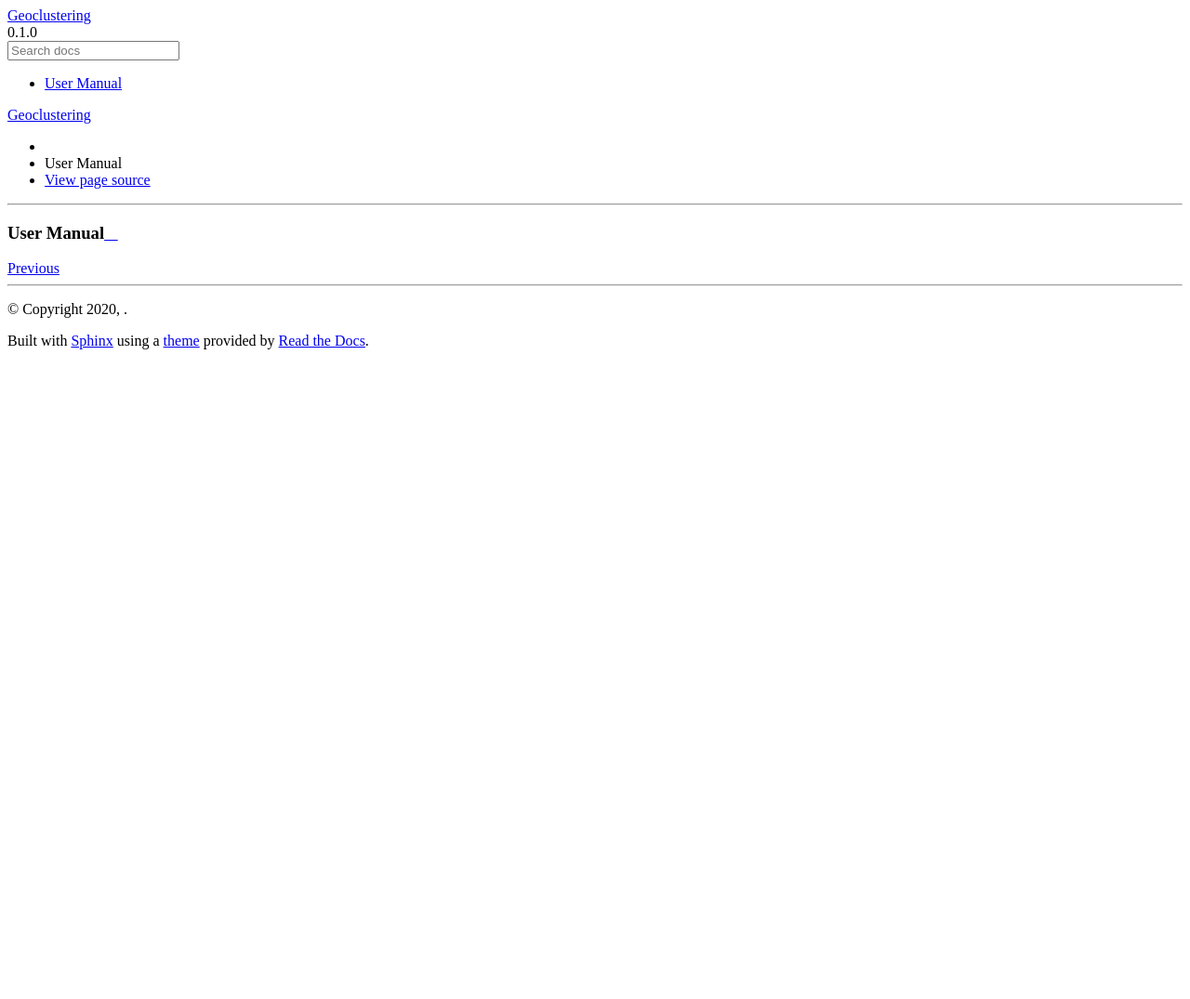
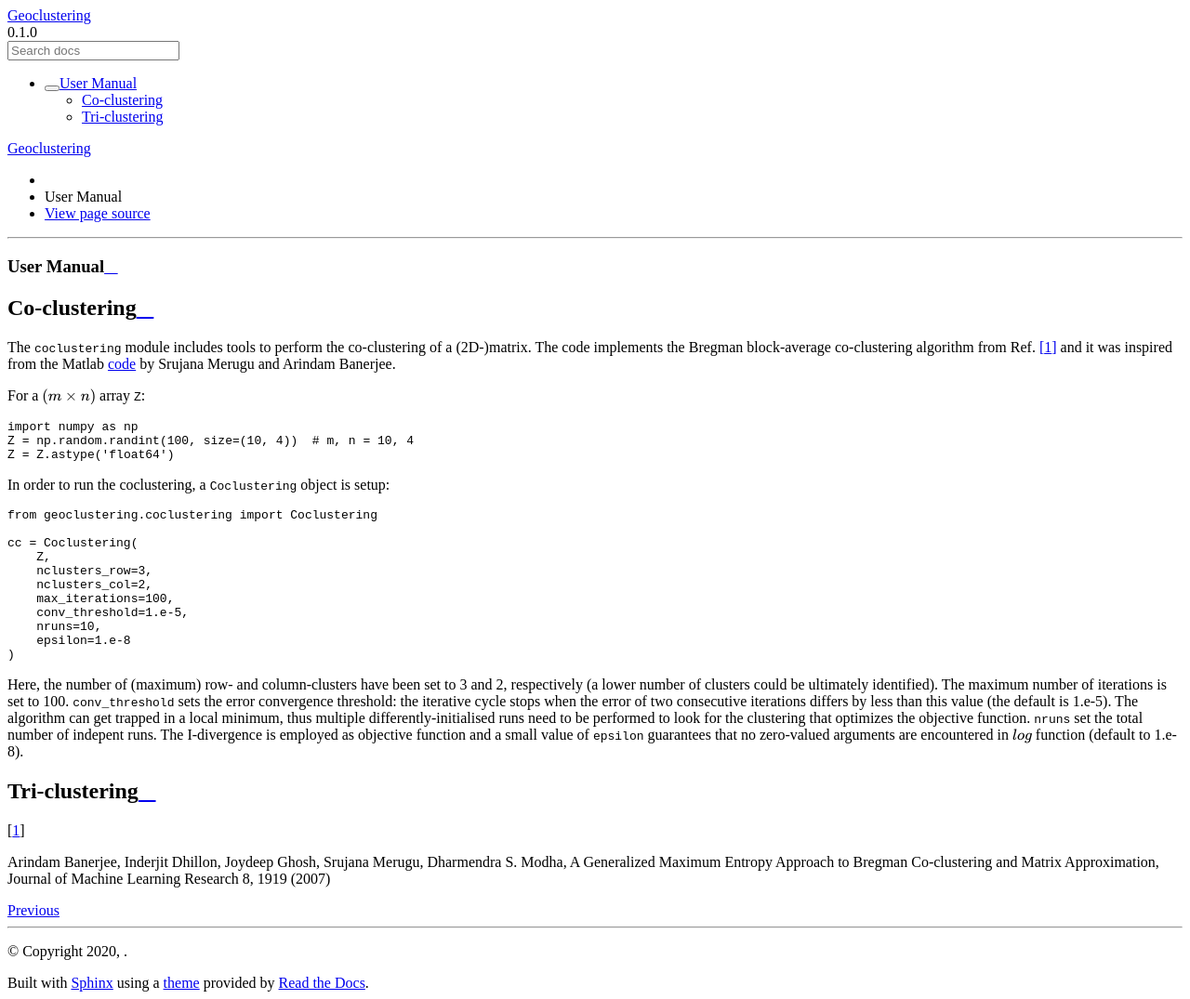
Before and after one commit to phenology/cgc, a Sphinx documentation site: the page built from docs/user_manual.rst, in a window 1280 px wide. Shown: the whole page at 93% size. Built offline with Sphinx 7.4.7 and the Read the Docs theme 2.0.0, drawn with Linux system fonts in a browser that asks for light colours; pages that are not in the unit, such as notebooks, are missing from menus; before the commit the page ends 900 px from its top, so only the background shows below that.

Commit message:
First paragraph co-clustering

```diff
--- a/docs/user_manual.rst
+++ b/docs/user_manual.rst
@@ -1,2 +1,53 @@
 User Manual
 ===========
+
+Co-clustering
+-------------
+
+The ``coclustering`` module includes tools to perform the co-clustering of
+a (2D-)matrix. The code implements the Bregman block-average co-clustering
+algorithm from Ref. [#]_ and it was inspired from the Matlab `code`_
+by Srujana Merugu and Arindam Banerjee.
+
+.. _code: http://www.ideal.ece.utexas.edu/software.html
+
+For a :math:`(m\times n)` array ``Z``:
+
+.. code-block:: python
+
+    import numpy as np
+    Z = np.random.randint(100, size=(10, 4))  # m, n = 10, 4
+    Z = Z.astype('float64')
+
+In order to run the coclustering, a ``Coclustering`` object is setup:
+
+.. code-block:: python
+
+    from geoclustering.coclustering import Coclustering
+
+    cc = Coclustering(
+        Z,
+        nclusters_row=3,
+        nclusters_col=2,
+        max_iterations=100,
+        conv_threshold=1.e-5,
+        nruns=10,
+        epsilon=1.e-8
+    )
+
+Here, the number of (maximum) row- and column-clusters have been set to 3 and 2, respectively
+(a lower number of clusters could be ultimately identified). The maximum number of iterations
+is set to 100. ``conv_threshold`` sets the error convergence threshold: the iterative cycle
+stops when the error of two consecutive iterations differs by less than this value (the default
+is 1.e-5). The algorithm can get trapped in a local minimum, thus multiple differently-initialised
+runs need to be performed to look for the clustering that optimizes the objective function.
+``nruns`` set the total number of indepent runs. The I-divergence is employed as objective
+function and a small value of ``epsilon`` guarantees that no zero-valued arguments are
+encountered in :math:`log` function (default to 1.e-8).
+
+Tri-clustering
+--------------
+
+
+
+.. [#] Arindam Banerjee, Inderjit Dhillon, Joydeep Ghosh, Srujana Merugu, Dharmendra S. Modha, A Generalized Maximum Entropy Approach to Bregman Co-clustering and Matrix Approximation, Journal of Machine Learning Research 8, 1919 (2007)
```
